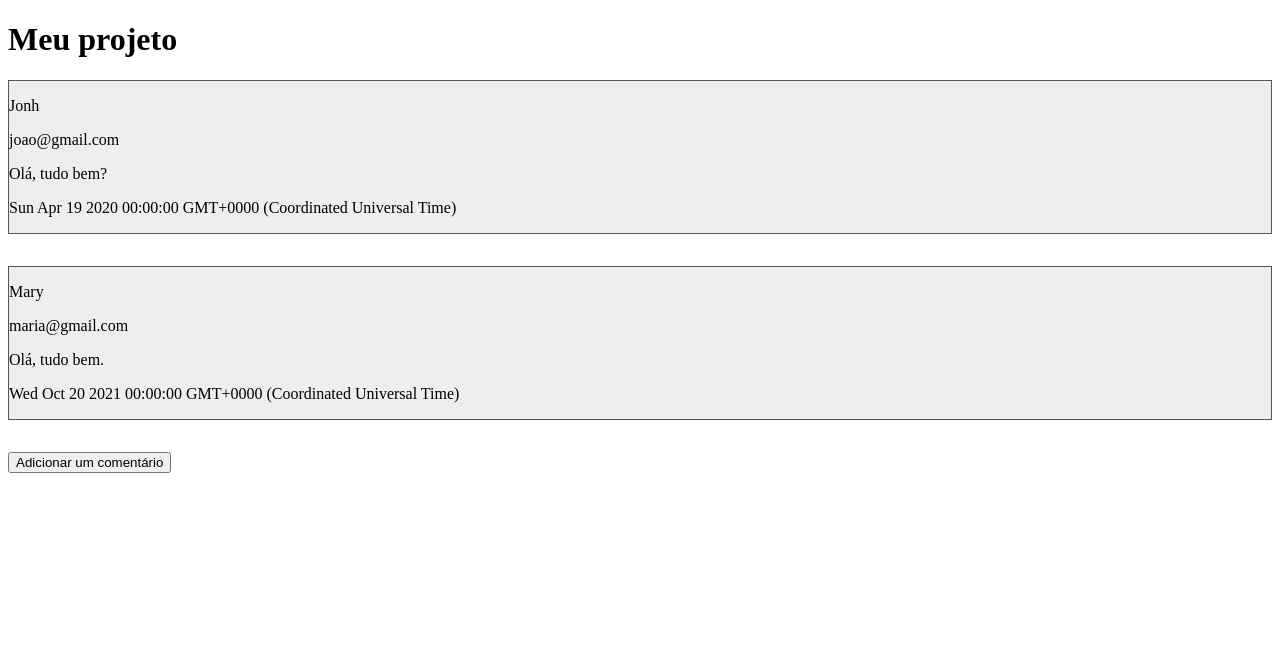
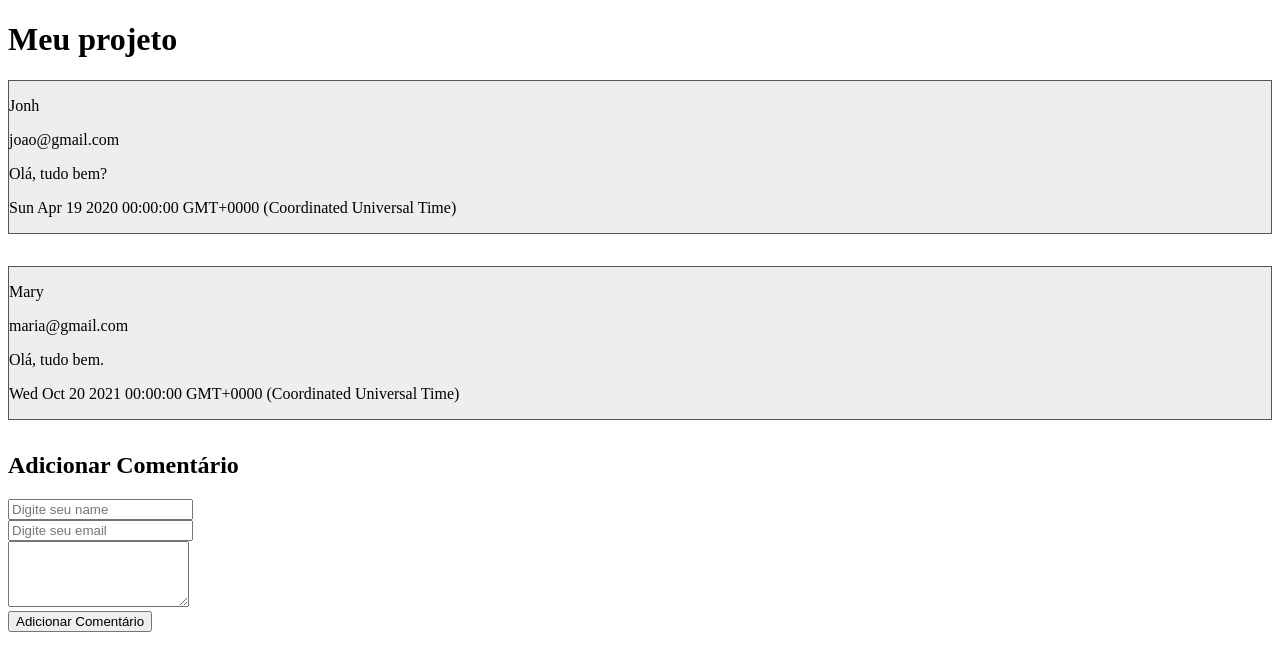
Before and after one commit to aritana/JavaScript, a React (Create React App) app in the folder Udemy/react/my-app/: page / in a window 1280 px wide. Shown: the top 670 px of the page. Built offline with nearby package versions, Linux system fonts and the light colour scheme.

Commit message:
estados, eventos

```diff
--- a/Udemy/react/my-app/src/App.js
+++ b/Udemy/react/my-app/src/App.js
@@ -21,21 +21,26 @@ class App extends Component {//componente ajuda a ter o estado
         date: new Date(2021, 9, 20),
         mensage: 'Olá, tudo bem.'
       }
-    ]
+    ],
+    novoComentario: {
+      name: '',
+      email: '',
+      mensage: ''
+    }
   }
 
-  adicionarComentario = () => {
-     const newMensage = {
-      name: 'Kleber',
-      email: 'kleber@gmail.com',
-      date: new Date(),
-      mensage: 'Sou o Kleber. Bom dia.'
-     }
-    //  let list = this.state.comentarios;
-    //  list.push(newMensage);
-    //  this.setState({comentarios: list});
+  adicionarComentario = evento => {
+    evento.preventDefault();
+    const novoComentario = {...this.state.novoComentario, date: new Date()};
     this.setState({
-      comentarios:[...this.state.comentarios, newMensage]
+      comentarios: [...this.state.comentarios,  novoComentario],
+      novoComentario: { name: '',email: '', mensage: '' }
+    })
+  }
+  digitacao = evento => {
+    const { name, value } = evento.target;
+    this.setState({
+      novoComentario: { ...this.state.novoComentario, [name]: value }
     })
   }
 
@@ -57,7 +62,34 @@ class App extends Component {//componente ajuda a ter o estado
           </Comentario>
 
         ))}
-        <button onClick={this.adicionarComentario}>Adicionar um comentário</button>
+        <form method="post" onSubmit={this.adicionarComentario}>
+          <h2>Adicionar Comentário</h2>
+          <div>
+            <input
+              type="text"
+              name="name"
+              value={this.state.novoComentario.name}
+              onChange={this.digitacao}
+              placeholder="Digite seu name" />
+          </div>
+          <div>
+            <input
+              type="email"
+              name="email"
+              value={this.state.novoComentario.email}
+              onChange={this.digitacao}
+              placeholder="Digite seu email" />
+          </div>
+          <div>
+            <textarea
+              name="mensage"
+              value={this.state.novoComentario.mensage}
+              onChange={this.digitacao}
+              rows="4"></textarea>
+          </div>
+          <button type="submit">Adicionar Comentário</button>
+        </form>
+
       </div>
     );
   }
```
